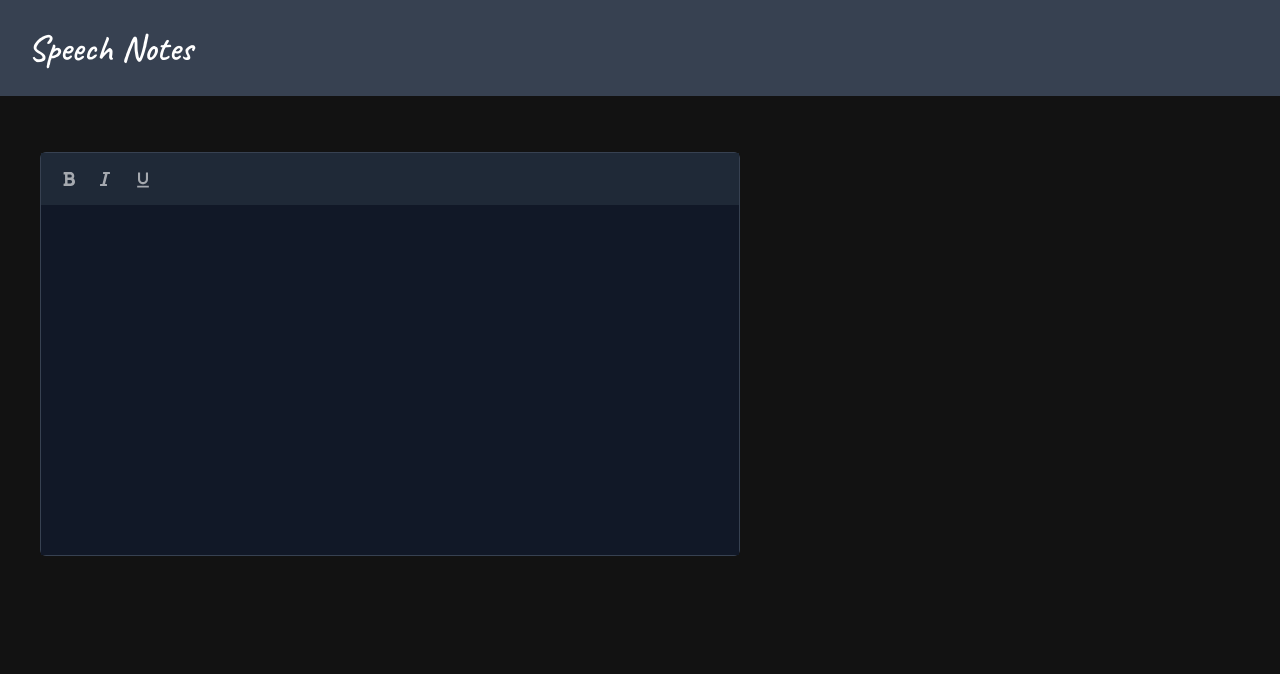
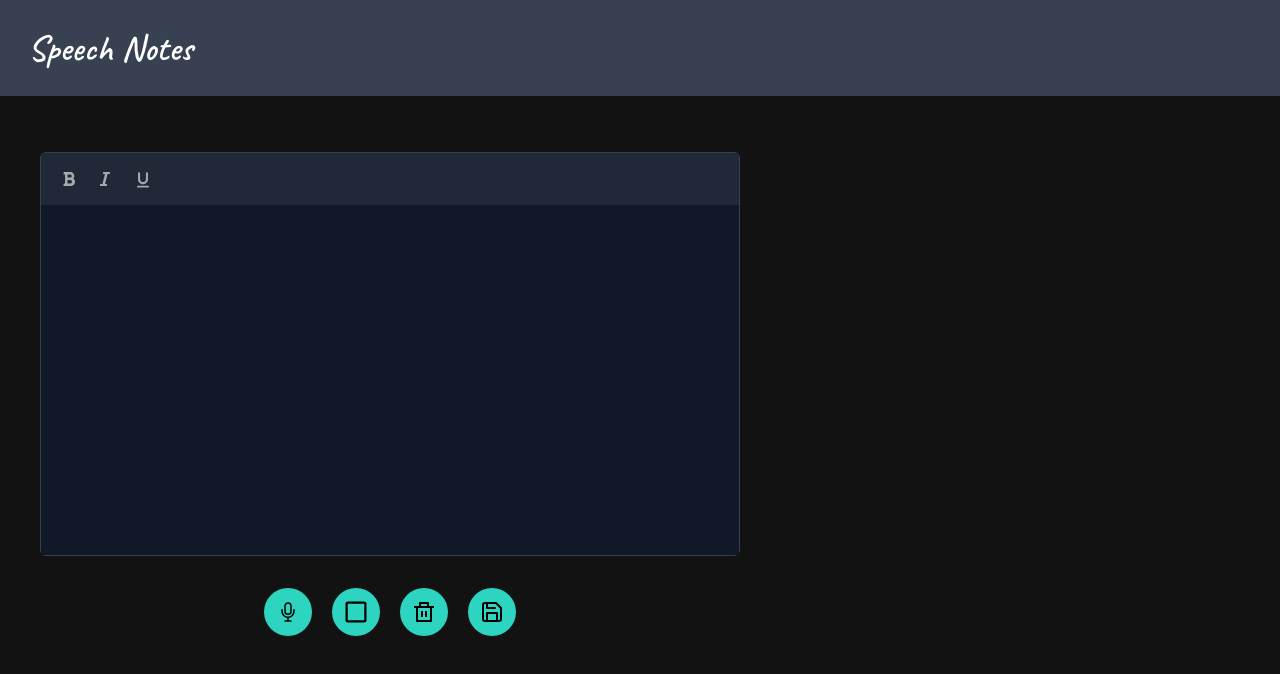
Before and after one commit to gabrielalencs/Quick-Notes, a React (Vite) app: page / in a window 1280 px wide. Shown: the top 674 px of the page. Built offline with nearby package versions, Linux system fonts and the light colour scheme.

Commit message:
feat: starts speech consideration functionality

```diff
--- a/src/App.css
+++ b/src/App.css
@@ -1,7 +1,5 @@
 @import url('https://fonts.googleapis.com/css2?family=Inter:ital,opsz,wght@0,14..32,100..900;1,14..32,100..900&display=swap');
 @import url('https://fonts.googleapis.com/css2?family=Caveat:wght@400..700&display=swap');
-
-
 
 @tailwind base;
 @tailwind components;
@@ -10,6 +8,10 @@
 @layer components {
     .textFormattingButton {
         @apply text-[#a5a9af] duration-300 hover:text-white;
+    }
+
+    .buttonsContainerNoteCreation {
+        @apply bg-blue-buttons p-3 rounded-full text-2xl;
     }
 }
 
--- a/src/components/NoteCreationContainer/index.jsx
+++ b/src/components/NoteCreationContainer/index.jsx
@@ -1,37 +1,35 @@
-// Reacy
-
 import { useEffect, useState, useRef } from 'react';
 
 // Tippy.js
-
 import tippy from 'tippy.js';
 import 'tippy.js/dist/tippy.css';
 import 'tippy.js/animations/shift-away.css';
 
 // React Icons
-
 import { FaBold, FaItalic } from "react-icons/fa";
 import { MdFormatUnderlined } from "react-icons/md";
 import { IoMicOutline } from "react-icons/io5";
 import { FaRegSquare } from "react-icons/fa";
-import { ImBin } from "react-icons/im";
+import { RiDeleteBinLine } from "react-icons/ri";
 import { FiSave } from "react-icons/fi";
-
 
 const NoteCreationContainer = () => {
     const [textFormatting, setTextFormatting] = useState([]);
+    const [recognitionInstance, setRecognitionInstance] = useState(null);
+    const [transcriptText, setTranscriptText] = useState('');
+    const [interimText, setInterimText] = useState('');
+
+
+
     const containerNoteRef = useRef(null);
 
     const toggleTextFormatting = (formatType) => {
-
         containerNoteRef.current.focus();
-
         setTextFormatting((prevFormats) => {
             return prevFormats.includes(formatType)
                 ? prevFormats.filter((type) => type !== formatType)
                 : [...prevFormats, formatType];
         });
-
         applyFormatting(formatType);
     };
 
@@ -48,9 +46,89 @@ const NoteCreationContainer = () => {
         }
     };
 
+    // Iniciar gravação de fala
+    const startRecognition = () => {
+        setRecognitionInstance(true);
+
+        window.SpeechRecognition = window.SpeechRecognition || window.webkitSpeechRecognition;
+
+        if (window.SpeechRecognition) {
+            const recognition = new SpeechRecognition();
+            recognition.lang = 'pt-BR';
+            recognition.continuous = true;
+            recognition.interimResults = true;
+
+            recognition.onresult = (event) => {
+                let finalTranscript = '';
+                let interimTranscript = '';
+
+                for (let i = event.resultIndex; i < event.results.length; i++) {
+                    const transcript = event.results[i][0].transcript;
+
+                    if (event.results[i].isFinal) {
+                        // Acumula o texto finalizado
+                        finalTranscript += transcript;
+                    } else {
+                        // Exibe o texto provisório
+                        interimTranscript += transcript;
+                    }
+                }
+
+                // Atualiza o texto final e provisório
+                setTranscriptText((prevText) => prevText + finalTranscript); // Acumula o texto final
+                setInterimText(interimTranscript); // Exibe o texto provisório
+            };
+
+            recognition.onerror = (event) => {
+                console.error('Erro no reconhecimento de fala:', event.error);
+            };
+
+            recognition.onend = () => {
+                console.log('Reconhecimento de fala terminado.');
+                setInterimText(''); // Limpa o texto provisório ao finalizar
+                setRecognitionInstance(null);
+            };
+
+            recognition.start();
+            setRecognitionInstance(recognition);
+        } else {
+            console.error('API de reconhecimento de fala não é suportada neste navegador.');
+        }
+    };
+
+    // Parar gravação de fala
+    const stopRecognition = () => {
+        if (recognitionInstance) {
+            recognitionInstance.stop();
+            setRecognitionInstance(null);
+        }
+    };
+
+
+    // useEffect(() => {
+    //     const handleInput = () => {
+    //         const textContent = containerNoteRef.current.textContent;
+    //         if (!textContent) {
+    //             // Se o conteúdo foi apagado, também apaga o texto no estado
+    //             setTranscriptText('');
+    //         }
+    //     };
+
+    //     const containerNote = containerNoteRef.current;
+    //     containerNote.addEventListener('input', handleInput);
+
+    //     return () => {
+    //         containerNote.removeEventListener('input', handleInput);
+    //     };
+    // }, []);
+
     useEffect(() => {
-        const tooltipsContent = ["Negrito", "Itálico", "Sublinhado"];
-        document.querySelectorAll('.textFormattingButton').forEach((button, index) => {
+        const tooltipsContent = [
+            "Negrito", "Itálico", "Sublinhado",
+            "Gravar voz", "Para gravação", "Limpar", "Salvar"
+        ];
+
+        document.querySelectorAll('.buttonTooltip').forEach((button, index) => {
             tippy(button, {
                 content: tooltipsContent[index],
                 animation: "shift-away",
@@ -60,24 +138,23 @@ const NoteCreationContainer = () => {
     }, []);
 
     return (
-
-        <div>
-            <div className="border border-blue-header rounded-md max-w-[700px]">
+        <div className='max-w-[700px]'>
+            <div className="border border-blue-header rounded-md">
                 <div className="py-4 px-5 flex items-center gap-5 text-white bg-blue-container-notes-header">
                     <button
-                        className={`textFormattingButton ${textFormatting.includes('font-bold') ? 'text-blue-buttons' : ''}`}
+                        className={`textFormattingButton buttonTooltip ${textFormatting.includes('font-bold') ? 'text-blue-buttons' : ''}`}
                         onClick={() => toggleTextFormatting('font-bold')}
                     >
                         <FaBold />
                     </button>
                     <button
-                        className={`textFormattingButton ${textFormatting.includes('italic') ? 'text-blue-buttons' : ''}`}
+                        className={`textFormattingButton buttonTooltip ${textFormatting.includes('italic') ? 'text-blue-buttons' : ''}`}
                         onClick={() => toggleTextFormatting('italic')}
                     >
                         <FaItalic />
                     </button>
                     <button
-                        className={`textFormattingButton ${textFormatting.includes('underline') ? 'text-blue-buttons' : ''}`}
+                        className={`textFormattingButton buttonTooltip ${textFormatting.includes('underline') ? 'text-blue-buttons' : ''}`}
                         onClick={() => toggleTextFormatting('underline')}
                     >
                         <MdFormatUnderlined className="text-xl relative top-[0.5px]" />
@@ -88,11 +165,29 @@ const NoteCreationContainer = () => {
                     className='bg-blue-container-notes h-[350px] p-5 outline-none text-white'
                     ref={containerNoteRef}
                     contentEditable
-                    suppressContentEditableWarning />
+                    suppressContentEditableWarning
+                >
+                    {transcriptText}
+                    <span style={{ opacity: 0.5 }}>{interimText}</span>
+                </div>
             </div>
 
-            <div>
+            <div className='flex justify-center gap-5 mt-8'>
+                <button className='buttonsContainerNoteCreation buttonTooltip' onClick={startRecognition}>
+                    <IoMicOutline />
+                </button>
 
+                <button className='buttonsContainerNoteCreation buttonTooltip' onClick={stopRecognition}>
+                    <FaRegSquare />
+                </button>
+
+                <button className='buttonsContainerNoteCreation buttonTooltip'>
+                    <RiDeleteBinLine />
+                </button>
+
+                <button className='buttonsContainerNoteCreation buttonTooltip'>
+                    <FiSave />
+                </button>
             </div>
         </div>
     );
```
